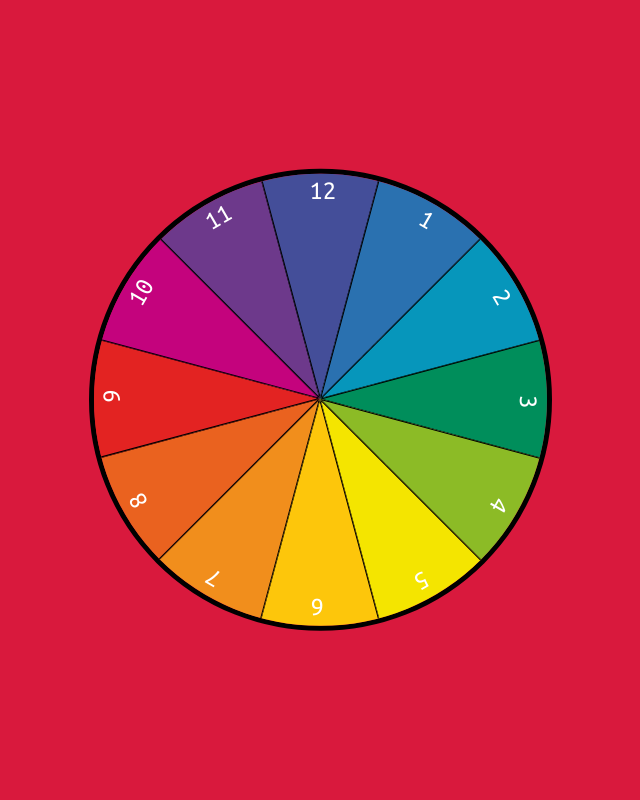
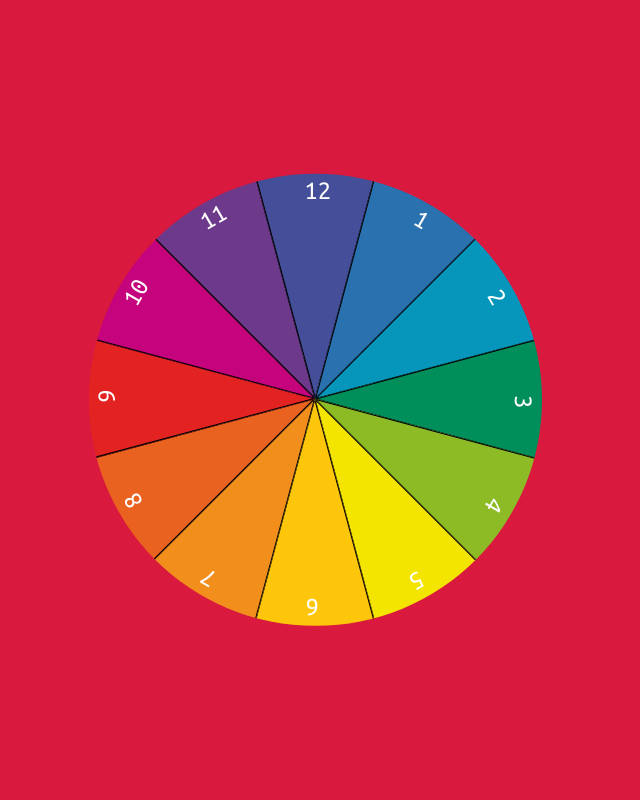
Before and after one commit to HadrienMP/color-clock, a PHP site: page /hour-palette/index.html in a window 1280 px wide. Shown: the whole page, without its empty margins (322-962 px from the left). Run offline with PHP 8.4, Linux system fonts and the light colour scheme.

Commit message:
Improving style and readability

```diff
--- a/src/hour-palette/hour-palette.css
+++ b/src/hour-palette/hour-palette.css
@@ -76,7 +76,6 @@ h1, h2 {
     overflow: hidden;
     position: fixed;
     border-radius: 50%;
-    border: 5px solid black;
 }
 #hour-colors .color {
     position: absolute;
--- a/src/hour-palette/index.html
+++ b/src/hour-palette/index.html
@@ -10,7 +10,7 @@
     <link href="chromatic-circle.css" rel="stylesheet">
 </head>
 <body>
-<section>
+<section id="text-container">
     <h1>The color of now</h1>
     <h2 id="color"></h2>
     <h2 id="time"></h2>
--- a/src/map/index.html
+++ b/src/map/index.html
@@ -9,7 +9,7 @@
     <link href="map.css" rel="stylesheet">
 </head>
 <body>
-<section>
+<section id="text-container">
     <h1>The color of now</h1>
     <h2 id="color"></h2>
     <h2 id="time"></h2>
```
